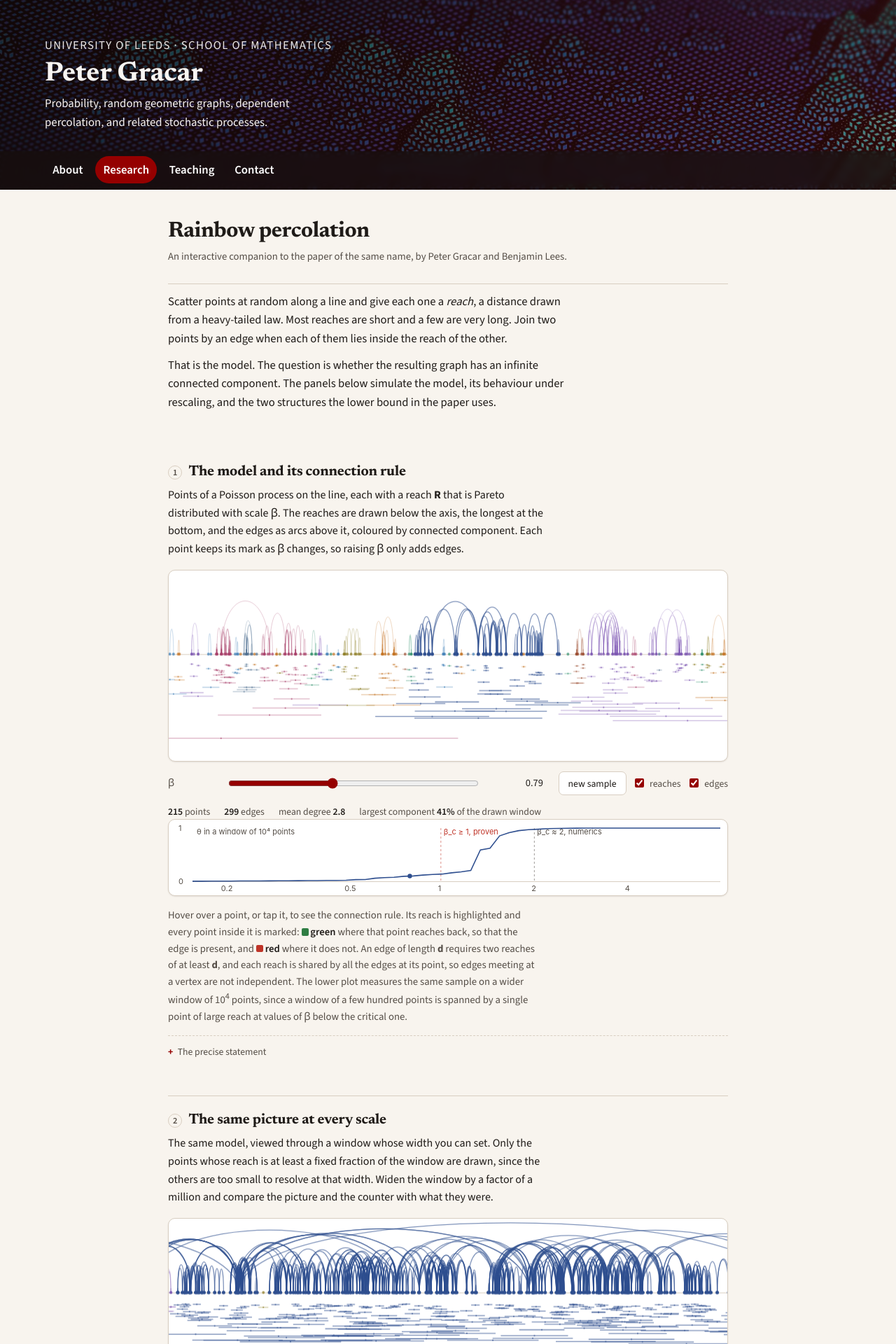
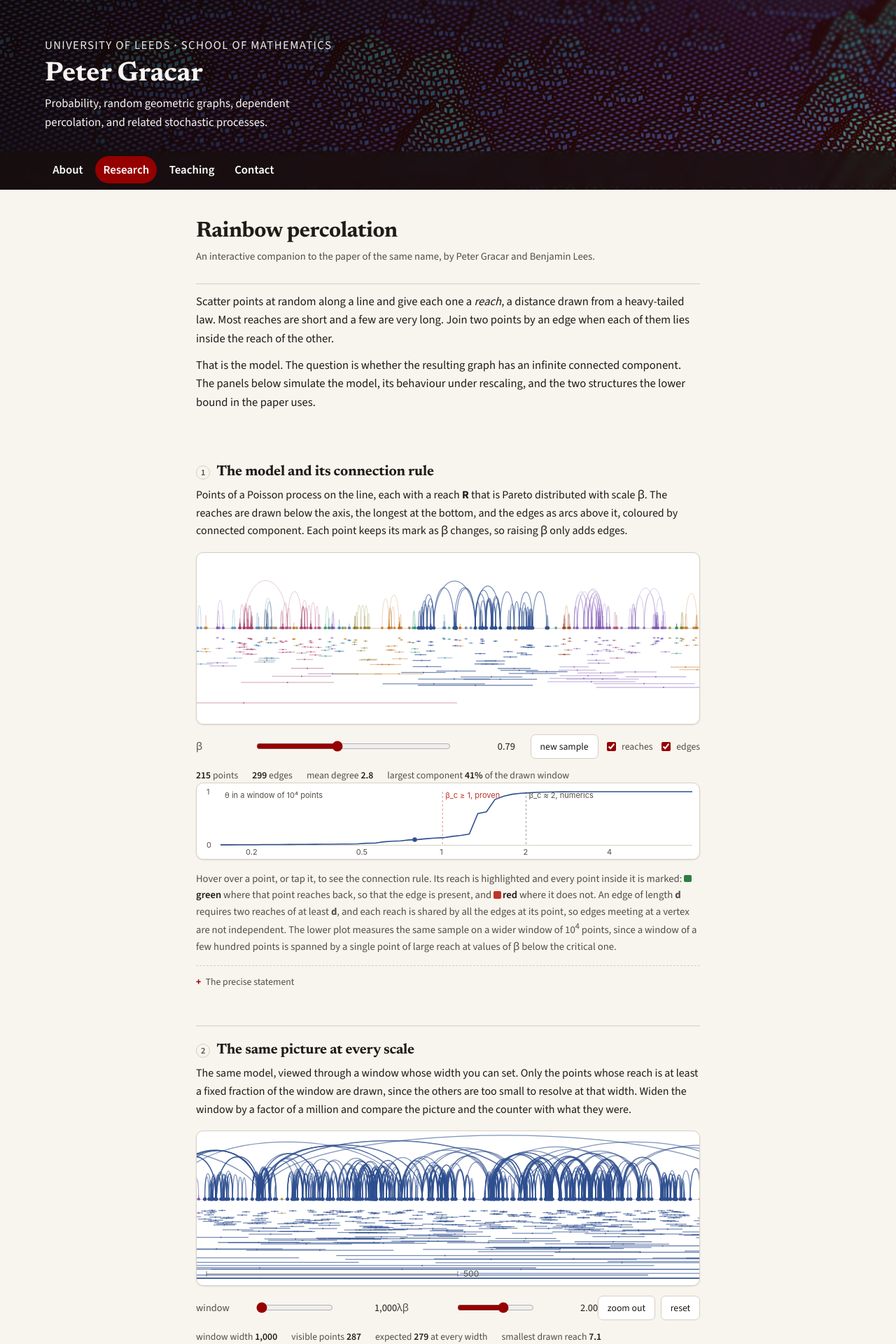
Before and after one commit to PeterGracar/PeterGracar.github.io, a Jekyll site: the page built from simulations/rainbow-percolation.html, in a window 1280 px wide. Shown: the top 1920 px of the page at 70% size. Built offline with Jekyll 4.4.1, drawn with Linux system fonts in a browser that asks for light colours.

Commit message:
Give tour text and figures one shared measure
Co-Authored-By: Claude Fable 5 <noreply@anthropic.com>
Claude-Session: https://claude.ai/code/session_01Sk8AoEp1Ezff8tPx4Av7C7

```diff
--- a/simulations/rainbow-percolation.html
+++ b/simulations/rainbow-percolation.html
@@ -50,10 +50,10 @@ canonical: "https://gracar.org/simulations/rainbow-percolation.html"
 
     /* ── Page shell ──
        The site layout's <main> already supplies the outer gutter and the
-       vertical padding, so the tour only needs its own measure. The column is
-       capped so the figures stop growing on wide screens — a little wider
-       than the 70–72ch text blocks, never the full site width. */
-    .rp { max-width: 50rem; margin: 0 auto; }
+       vertical padding, so the tour only needs its own measure. Text and
+       figures share this one measure — the prose fills the same width as
+       the plots, and neither grows further on wide screens. */
+    .rp { max-width: 45rem; margin: 0 auto; }
 
     /* ── Tour chrome ──
        Every rule below is scoped to the .rp tour root so that the page can sit
@@ -69,7 +69,7 @@ canonical: "https://gracar.org/simulations/rainbow-percolation.html"
     .rp h1 { font-family: var(--font-heading); font-size: 1.95rem; line-height: 1.2; margin: 0 0 .35rem; letter-spacing: -.015em; }
     .rp .byline { color: var(--muted); font-size: .92rem; margin: 0 0 1.1rem; }
     .rp .byline a { color: inherit; background-image: none; }
-    .rp .intro { font-size: 1.04rem; max-width: 70ch; }
+    .rp .intro { font-size: 1.04rem; }
     .rp .intro p { margin: .7rem 0; }
 
     /* .panel is also a site-wide card class in style.css, so the tour's own
@@ -89,7 +89,7 @@ canonical: "https://gracar.org/simulations/rainbow-percolation.html"
       border: 1px solid var(--rule); border-radius: 999px; min-width: 1.6em; height: 1.6em;
       display: inline-flex; align-items: center; justify-content: center; flex: none;
     }
-    .rp .lede { max-width: 70ch; margin: .2rem 0 1.1rem; }
+    .rp .lede { margin: .2rem 0 1.1rem; }
     .rp .stage {
       position: relative; background: var(--panel); border: 1px solid var(--rule);
       border-radius: 10px; box-shadow: 0 1px 2px var(--shadow); overflow: hidden;
@@ -121,14 +121,14 @@ canonical: "https://gracar.org/simulations/rainbow-percolation.html"
       color: var(--muted); font-variant-numeric: tabular-nums;
     }
     .rp .readout b { font-weight: 600; color: var(--ink); }
-    .rp .cap { font-size: .92rem; color: var(--muted); max-width: 72ch; margin: 1rem 0 0; }
+    .rp .cap { font-size: .92rem; color: var(--muted); margin: 1rem 0 0; }
     .rp .cap em { color: var(--ink); font-style: normal; font-weight: 600; }
     .rp details { margin: .9rem 0 0; font-size: .9rem; border-top: 1px dashed var(--rule); padding-top: .7rem; }
     .rp summary { cursor: pointer; color: var(--muted); font-size: .86rem; list-style: none; display: flex; gap: .4rem; align-items: center; }
     .rp summary::-webkit-details-marker { display: none; }
     .rp summary::before { content: "+"; font-weight: 700; color: var(--rp-accent); }
     .rp details[open] summary::before { content: "\2212"; }
-    .rp details .body { max-width: 72ch; color: var(--muted); margin-top: .6rem; }
+    .rp details .body { color: var(--muted); margin-top: .6rem; }
     .rp details .body p { margin: .55rem 0; }
     .rp details .body b { color: var(--ink); font-weight: 600; }
     .rp .tabs { display: flex; gap: 6px; margin: 0 0 12px; }
@@ -140,7 +140,7 @@ canonical: "https://gracar.org/simulations/rainbow-percolation.html"
     .rp .hidden { display: none; }
     .rp .sw { display: inline-block; width: .72em; height: .72em; border-radius: 2px; vertical-align: -.05em; margin-right: .15em; }
     .rp footer { margin-top: 56px; padding-top: 18px; border-top: 1px solid var(--rule); font-size: .86rem; color: var(--muted); }
-    .rp footer p { margin: 0; max-width: 72ch; }
+    .rp footer p { margin: 0; }
     .rp footer a { color: inherit; }
     .rp #selftest {
       display: none; margin: 16px 0; padding: .6rem .9rem; border-radius: 8px; font-size: .88rem;
```
Also changed, not shown: simulations/rainbow-percolation-standalone.html (+8 -8 lines).
